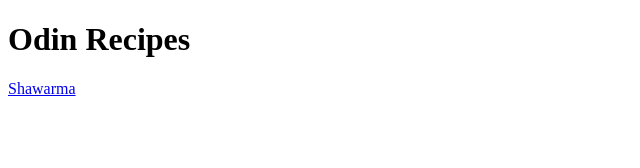
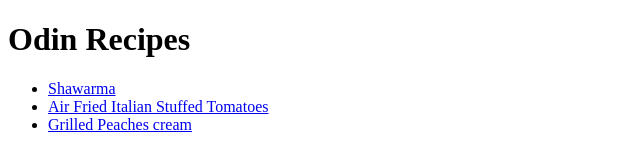
Before and after one commit to Mamcee/odin-recipes, a plain HTML site: page index.html in a window 1280 px wide. Shown: the whole page, without its empty margins (0-640 px from the left). Drawn offline with Linux system fonts and the light colour scheme.

Commit message:
Add files via upload

```diff
--- a/index.html
+++ b/index.html
@@ -7,6 +7,16 @@
   </head>
   <body>
     <h1>Odin Recipes</h1>
-    <a href="../recipes/Shawarma.html"> Shawarma </a>
-  </body>
+    <ul>
+<li>
+  <a href="recipes/Shawarma.html"> Shawarma </a>
+</li>
+<li>
+<a href="recipes/Stuffed Tomatoes.html">Air Fried Italian Stuffed Tomatoes</a
+</li>
+<li>
+  <a href="recipes/Peaches cream.html">Grilled Peaches cream</a>
+</li>
+    </ul>
+    </body>
 </html>
```
Also changed, not shown: recipes/Shawarma.html (+14 -13 lines).
